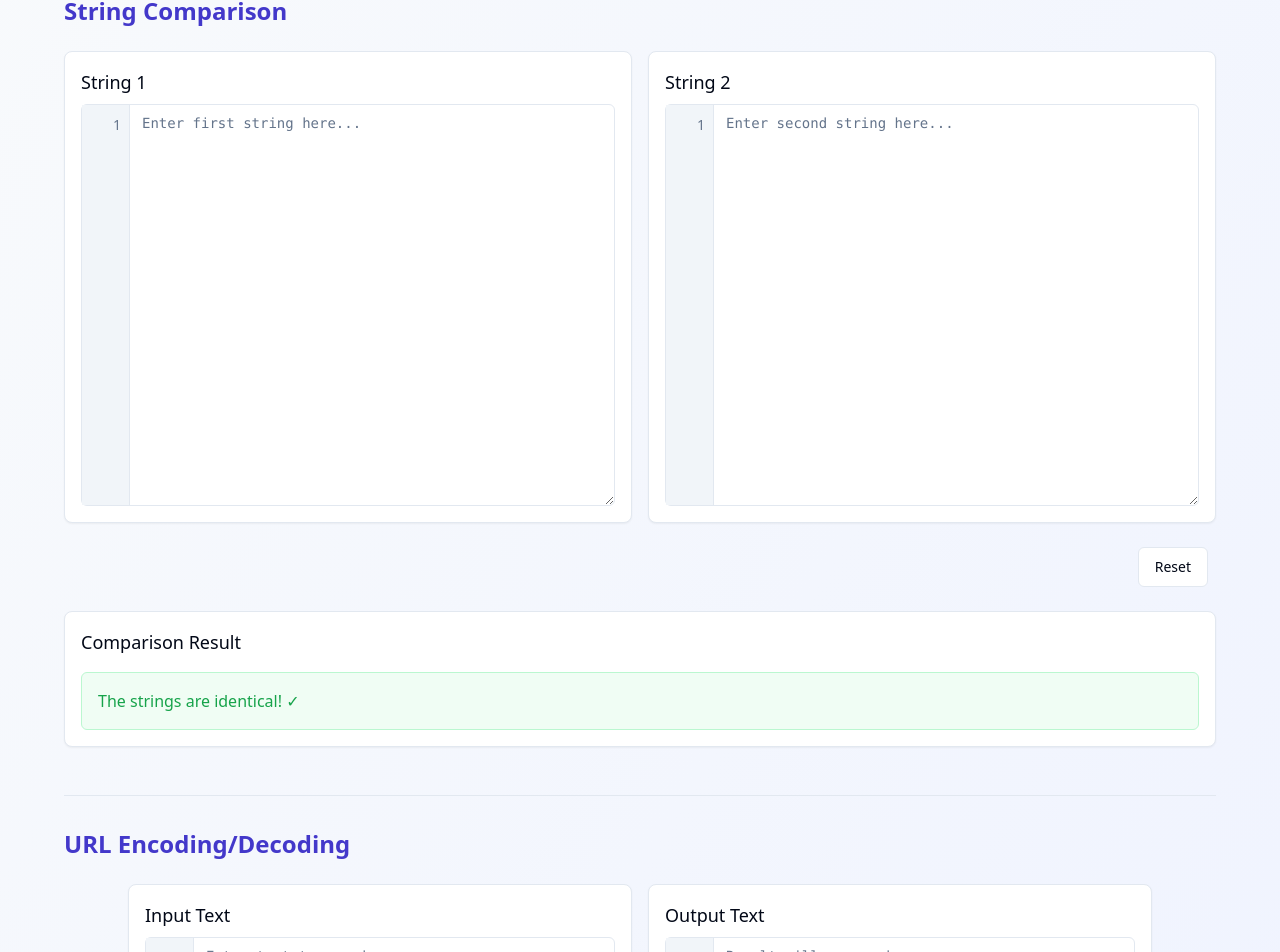
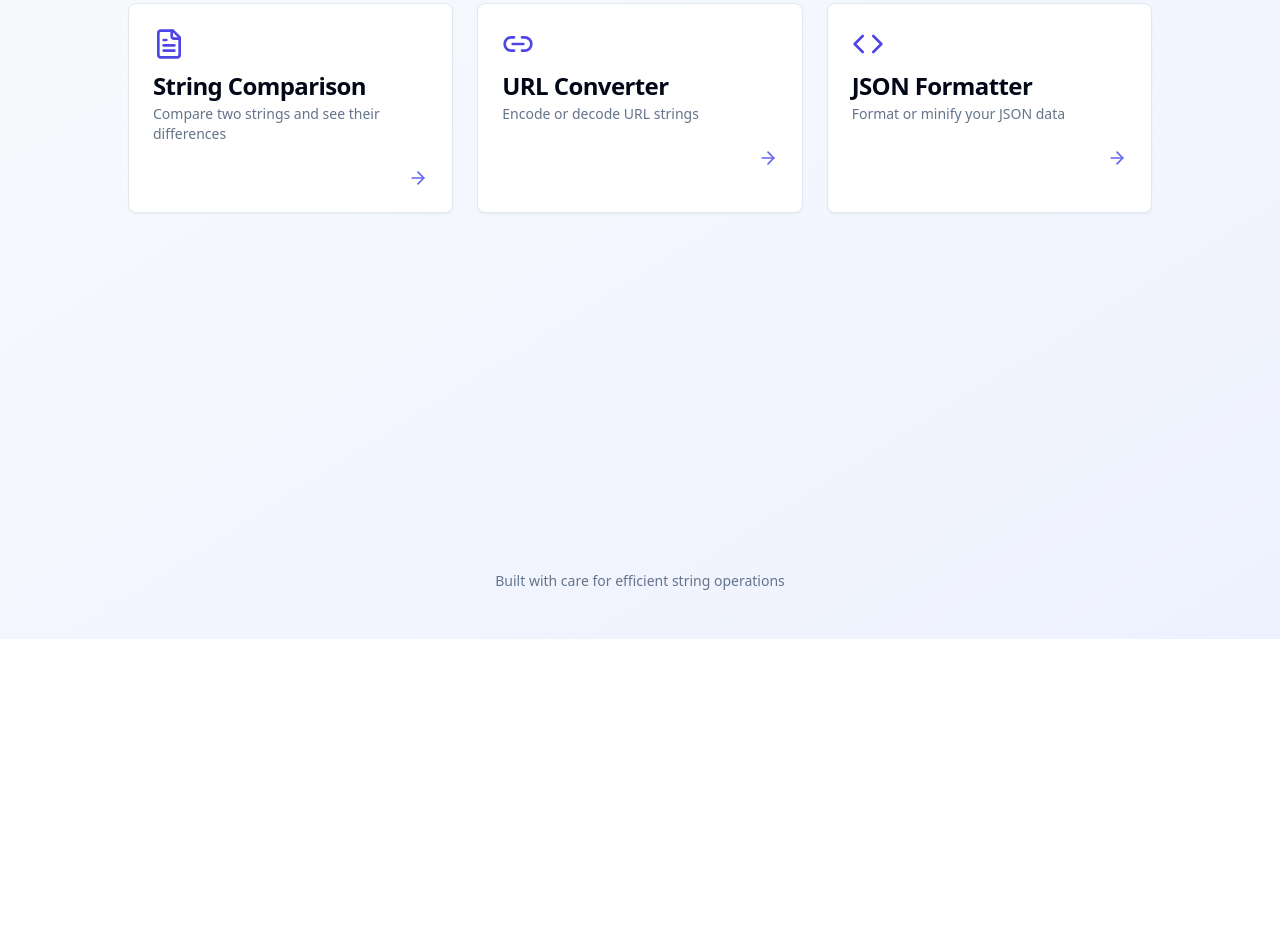
Before and after one commit to vmoustakakis/string-similarity-scrutinizer, a React (Vite) app: page / in a window 1280 px wide. Shown: the part 161-1113 px from the top of the page. After the commit the page ends 800 px from the top, so only its background shows below. Built offline with nearby package versions, Linux system fonts and the light colour scheme.

Commit message:
Fix layout and add navigation
- Fix layout issues on larger screens.
- Fix line number updates.
- Add a new screen with navigation to different tools.

```diff
--- a/src/App.tsx
+++ b/src/App.tsx
@@ -1,9 +1,13 @@
+
 import { Toaster } from "@/components/ui/toaster";
 import { Toaster as Sonner } from "@/components/ui/sonner";
 import { TooltipProvider } from "@/components/ui/tooltip";
 import { QueryClient, QueryClientProvider } from "@tanstack/react-query";
 import { BrowserRouter, Routes, Route } from "react-router-dom";
-import Index from "./pages/Index";
+import Home from "./pages/Home";
+import StringComparisonPage from "./pages/StringComparisonPage";
+import URLConverterPage from "./pages/URLConverterPage";
+import JSONFormatterPage from "./pages/JSONFormatterPage";
 import NotFound from "./pages/NotFound";
 
 const queryClient = new QueryClient();
@@ -15,7 +19,10 @@ const App = () => (
       <Sonner />
       <BrowserRouter>
         <Routes>
-          <Route path="/" element={<Index />} />
+          <Route path="/" element={<Home />} />
+          <Route path="/string-comparison" element={<StringComparisonPage />} />
+          <Route path="/url-converter" element={<URLConverterPage />} />
+          <Route path="/json-formatter" element={<JSONFormatterPage />} />
           {/* ADD ALL CUSTOM ROUTES ABOVE THE CATCH-ALL "*" ROUTE */}
           <Route path="*" element={<NotFound />} />
         </Routes>
--- a/src/components/ComparisonResult.tsx
+++ b/src/components/ComparisonResult.tsx
@@ -96,6 +96,9 @@ export function ComparisonResult({ diffResult }: ComparisonResultProps) {
     } else {
       // For modified chunks, add removed lines first with line numbers
       const removedLines = chunk.content.filter(part => part.type === 'removed');
+      const addedLines = chunk.content.filter(part => part.type === 'added');
+
+      // Only add line numbers to the removed lines
       removedLines.forEach(part => {
         displayLines.push({
           lineNumber: lineCounter++,
@@ -103,8 +106,7 @@ export function ComparisonResult({ diffResult }: ComparisonResultProps) {
         });
       });
 
-      // Then add added lines without line numbers
-      const addedLines = chunk.content.filter(part => part.type === 'added');
+      // Added lines always have null line numbers
       addedLines.forEach(part => {
         displayLines.push({
           lineNumber: null,
--- a/src/components/StringComparison.tsx
+++ b/src/components/StringComparison.tsx
@@ -22,26 +22,26 @@ export function StringComparison() {
   };
 
   return (
-    <div className="flex flex-col space-y-6 w-full mx-auto">
-      <div className="grid grid-cols-1 md:grid-cols-2 gap-4">
-        <Card className="p-4">
+    <div className="flex flex-col space-y-6 w-full max-w-full">
+      <div className="grid grid-cols-1 md:grid-cols-2 gap-6">
+        <Card className="p-4 w-full">
           <h2 className="text-lg font-medium mb-2">String 1</h2>
           <Textarea
             placeholder="Enter first string here..."
             value={string1}
             onChange={(e) => setString1(e.target.value)}
-            className="min-h-[400px] font-mono w-full"
+            className="min-h-[500px] font-mono w-full"
             showLineNumbers={true}
           />
         </Card>
 
-        <Card className="p-4">
+        <Card className="p-4 w-full">
           <h2 className="text-lg font-medium mb-2">String 2</h2>
           <Textarea
             placeholder="Enter second string here..."
             value={string2}
             onChange={(e) => setString2(e.target.value)}
-            className="min-h-[400px] font-mono w-full"
+            className="min-h-[500px] font-mono w-full"
             showLineNumbers={true}
           />
         </Card>
@@ -53,7 +53,7 @@ export function StringComparison() {
         </Button>
       </div>
 
-      <Card className="p-4">
+      <Card className="p-4 w-full">
         <h2 className="text-lg font-medium mb-4">Comparison Result</h2>
         <ComparisonResult diffResult={diffResult} />
       </Card>
--- a/src/components/URLConverter.tsx
+++ b/src/components/URLConverter.tsx
@@ -27,26 +27,26 @@ export function URLConverter() {
   };
 
   return (
-    <div className="flex flex-col space-y-6 w-full max-w-5xl mx-auto">
-      <div className="grid grid-cols-1 md:grid-cols-2 gap-4">
-        <Card className="p-4">
+    <div className="flex flex-col space-y-6 w-full max-w-full">
+      <div className="grid grid-cols-1 md:grid-cols-2 gap-6">
+        <Card className="p-4 w-full">
           <h2 className="text-lg font-medium mb-2">Input Text</h2>
           <Textarea
             placeholder={mode === 'encode' ? "Enter text to encode..." : "Enter text to decode..."}
             value={inputText}
             onChange={(e) => setInputText(e.target.value)}
-            className="min-h-[250px] font-mono"
+            className="min-h-[500px] font-mono"
             showLineNumbers={true}
           />
         </Card>
 
-        <Card className="p-4">
+        <Card className="p-4 w-full">
           <h2 className="text-lg font-medium mb-2">Output Text</h2>
           <Textarea
             placeholder="Result will appear here..."
             value={outputText}
             readOnly
-            className="min-h-[250px] font-mono"
+            className="min-h-[500px] font-mono"
             showLineNumbers={true}
           />
         </Card>
--- /dev/null
+++ b/src/pages/Home.tsx
@@ -0,0 +1,67 @@
+
+import React from 'react';
+import { Link } from 'react-router-dom';
+import { Card, CardHeader, CardTitle, CardDescription, CardContent } from '@/components/ui/card';
+import { ArrowRight, FileText, Link2, Code } from 'lucide-react';
+
+const Home = () => {
+  return (
+    <div className="min-h-screen flex flex-col px-6 py-12 bg-gradient-to-br from-slate-50 to-indigo-50">
+      <header className="mb-10 text-center">
+        <h1 className="text-4xl font-bold text-indigo-800 mb-3">String Tools</h1>
+        <p className="text-slate-600 max-w-xl mx-auto">
+          Select a tool to work with your text data
+        </p>
+      </header>
+
+      <main className="flex-1 w-full max-w-5xl mx-auto">
+        <div className="grid grid-cols-1 md:grid-cols-3 gap-6">
+          <Link to="/string-comparison" className="block">
+            <Card className="h-full transition-all hover:shadow-md hover:border-indigo-200">
+              <CardHeader>
+                <FileText className="h-8 w-8 text-indigo-600 mb-2" />
+                <CardTitle>String Comparison</CardTitle>
+                <CardDescription>Compare two strings and see their differences</CardDescription>
+              </CardHeader>
+              <CardContent className="flex justify-end">
+                <ArrowRight className="h-5 w-5 text-indigo-500" />
+              </CardContent>
+            </Card>
+          </Link>
+
+          <Link to="/url-converter" className="block">
+            <Card className="h-full transition-all hover:shadow-md hover:border-indigo-200">
+              <CardHeader>
+                <Link2 className="h-8 w-8 text-indigo-600 mb-2" />
+                <CardTitle>URL Converter</CardTitle>
+                <CardDescription>Encode or decode URL strings</CardDescription>
+              </CardHeader>
+              <CardContent className="flex justify-end">
+                <ArrowRight className="h-5 w-5 text-indigo-500" />
+              </CardContent>
+            </Card>
+          </Link>
+
+          <Link to="/json-formatter" className="block">
+            <Card className="h-full transition-all hover:shadow-md hover:border-indigo-200">
+              <CardHeader>
+                <Code className="h-8 w-8 text-indigo-600 mb-2" />
+                <CardTitle>JSON Formatter</CardTitle>
+                <CardDescription>Format or minify your JSON data</CardDescription>
+              </CardHeader>
+              <CardContent className="flex justify-end">
+                <ArrowRight className="h-5 w-5 text-indigo-500" />
+              </CardContent>
+            </Card>
+          </Link>
+        </div>
+      </main>
+
+      <footer className="mt-12 text-center text-sm text-slate-500">
+        <p>Built with care for efficient string operations</p>
+      </footer>
+    </div>
+  );
+};
+
+export default Home;
--- /dev/null
+++ b/src/pages/JSONFormatterPage.tsx
@@ -0,0 +1,32 @@
+
+import React from 'react';
+import { JSONFormatter } from '@/components/JSONFormatter';
+import { Button } from '@/components/ui/button';
+import { Link } from 'react-router-dom';
+import { Home } from 'lucide-react';
+
+const JSONFormatterPage = () => {
+  return (
+    <div className="min-h-screen flex flex-col px-6 py-8 bg-gradient-to-br from-slate-50 to-indigo-50">
+      <header className="mb-8 flex justify-between items-center">
+        <h1 className="text-3xl font-bold text-indigo-800">JSON Formatter</h1>
+        <Link to="/">
+          <Button variant="outline" size="sm" className="flex items-center gap-2">
+            <Home className="h-4 w-4" />
+            Back to Home
+          </Button>
+        </Link>
+      </header>
+
+      <main className="flex-1 w-full">
+        <JSONFormatter />
+      </main>
+
+      <footer className="mt-12 text-center text-sm text-slate-500">
+        <p>Built with care for efficient string operations</p>
+      </footer>
+    </div>
+  );
+};
+
+export default JSONFormatterPage;
--- /dev/null
+++ b/src/pages/StringComparisonPage.tsx
@@ -0,0 +1,32 @@
+
+import React from 'react';
+import { StringComparison } from '@/components/StringComparison';
+import { Button } from '@/components/ui/button';
+import { Link } from 'react-router-dom';
+import { Home } from 'lucide-react';
+
+const StringComparisonPage = () => {
+  return (
+    <div className="min-h-screen flex flex-col px-6 py-8 bg-gradient-to-br from-slate-50 to-indigo-50">
+      <header className="mb-8 flex justify-between items-center">
+        <h1 className="text-3xl font-bold text-indigo-800">String Comparison</h1>
+        <Link to="/">
+          <Button variant="outline" size="sm" className="flex items-center gap-2">
+            <Home className="h-4 w-4" />
+            Back to Home
+          </Button>
+        </Link>
+      </header>
+
+      <main className="flex-1 w-full">
+        <StringComparison />
+      </main>
+
+      <footer className="mt-12 text-center text-sm text-slate-500">
+        <p>Built with care for efficient string operations</p>
+      </footer>
+    </div>
+  );
+};
+
+export default StringComparisonPage;
--- /dev/null
+++ b/src/pages/URLConverterPage.tsx
@@ -0,0 +1,32 @@
+
+import React from 'react';
+import { URLConverter } from '@/components/URLConverter';
+import { Button } from '@/components/ui/button';
+import { Link } from 'react-router-dom';
+import { Home } from 'lucide-react';
+
+const URLConverterPage = () => {
+  return (
+    <div className="min-h-screen flex flex-col px-6 py-8 bg-gradient-to-br from-slate-50 to-indigo-50">
+      <header className="mb-8 flex justify-between items-center">
+        <h1 className="text-3xl font-bold text-indigo-800">URL Encoder/Decoder</h1>
+        <Link to="/">
+          <Button variant="outline" size="sm" className="flex items-center gap-2">
+            <Home className="h-4 w-4" />
+            Back to Home
+          </Button>
+        </Link>
+      </header>
+
+      <main className="flex-1 w-full">
+        <URLConverter />
+      </main>
+
+      <footer className="mt-12 text-center text-sm text-slate-500">
+        <p>Built with care for efficient string operations</p>
+      </footer>
+    </div>
+  );
+};
+
+export default URLConverterPage;
```
Also changed, not shown: src/components/JSONFormatter.tsx (+6 -6 lines).
